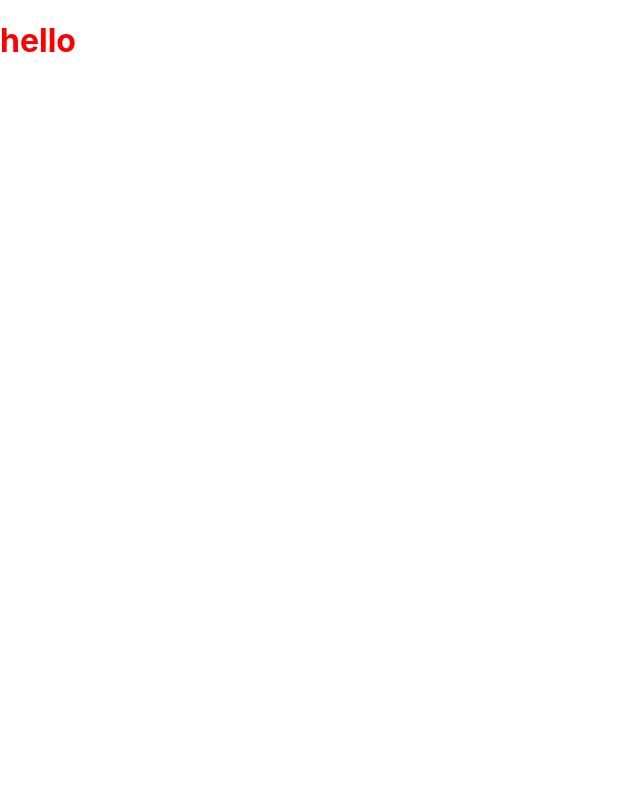
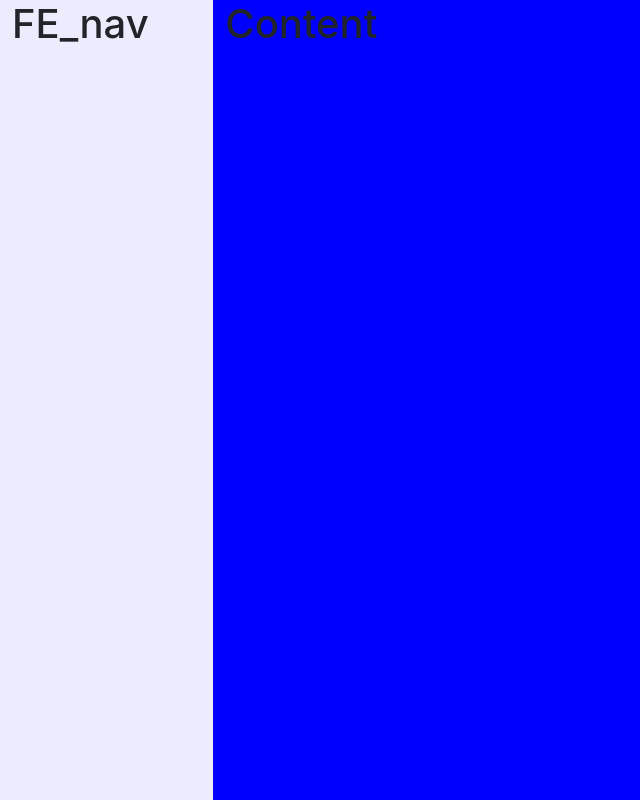
Before and after one commit to baconbao123/FontEnd_sem1, a React (Create React App) app: page /admin in a window 1280 px wide. Shown: the whole page, without its empty margins (0-640 px from the left). Built offline with nearby package versions, Linux system fonts and the light colour scheme.

Commit message:
admin nguyen

```diff
--- a/package.json
+++ b/package.json
@@ -6,9 +6,13 @@
     "@testing-library/jest-dom": "^5.16.5",
     "@testing-library/react": "^13.4.0",
     "@testing-library/user-event": "^13.5.0",
+    "bootstrap": "^5.3.0",
     "react": "^18.2.0",
+    "react-bootstrap": "^2.7.4",
     "react-dom": "^18.2.0",
+    "react-router-dom": "^6.12.1",
     "react-scripts": "^5.0.1",
+    "sass": "^1.63.4",
     "web-vitals": "^2.1.4"
   },
   "scripts": {
--- a/public/index.html
+++ b/public/index.html
@@ -24,6 +24,12 @@
       work correctly both with client-side routing and a non-root public URL.
       Learn how to configure a non-root public URL by running `npm run build`.
     -->
+    <link
+  rel="stylesheet"
+  href="https://cdn.jsdelivr.net/npm/bootstrap@5.3.0/dist/css/bootstrap.min.css"
+  integrity="sha384-9ndCyUaIbzAi2FUVXJi0CjmCapSmO7SnpJef0486qhLnuZ2cdeRhO02iuK6FUUVM"
+  crossorigin="anonymous"
+/>
     <title>React App</title>
   </head>
   <body>
--- a/src/App.jsx
+++ b/src/App.jsx
@@ -1,12 +1,24 @@
+import {Routes,Route,Link} from 'react-router-dom'
 
+import React, { useRef } from 'react';
 import './App.scss';
+
+import AD_home from './Component/FE_admin/AD_component/AD_home';
+
 
 function App() {
   return (
-    <div className="App">
-    <h1 className="h1">hello</h1>
-    </div>
-  );
+
+<>
+{/* amdin */}
+    <Routes>
+    <Route path='/admin' element={<AD_home/>}/>
+
+
+    </Routes>
+</>
+
+  )
 }
 
 export default App;
--- /dev/null
+++ b/src/Component/FE_admin/AD_component/AD_home.jsx
@@ -0,0 +1,18 @@
+import React from 'react'
+import AD_nav from '../Layout/AD_nav'
+import '../AD_component/AD_home.scss'
+import {Container,Col,Row} from 'react-bootstrap'
+export default function AD_home() {
+  return (
+    <Container fluid className='wrapper'>
+    <Row>
+        <Col lg={2} md={2} className='bg-gray'>
+            <AD_nav/>
+            </Col>
+        <Col lg={10} md={10} className='bg-blue'>
+            <h1>Content</h1>
+        </Col>
+    </Row>
+    </Container>
+  )
+}
--- /dev/null
+++ b/src/Component/FE_admin/AD_component/AD_home.scss
@@ -0,0 +1,10 @@
+.wrapper {
+    .bg-gray {
+        background-color: #edecfe;
+         height: 100vh;
+
+    }
+    .bg-blue {
+        background-color: blue;
+    }
+}
--- /dev/null
+++ b/src/Component/FE_admin/Layout/AD_nav.jsx
@@ -0,0 +1,7 @@
+import React from 'react'
+
+export default function AD_nav() {
+  return (
+    <h1>FE_nav</h1>
+  )
+}
--- a/src/index.js
+++ b/src/index.js
@@ -1,13 +1,21 @@
 import React from 'react';
 import ReactDOM from 'react-dom/client';
+import {BrowserRouter as Router} from 'react-router-dom';
+
+import 'bootstrap/dist/css/bootstrap.min.css';
+
+
 import './index.scss';
 import App from './App';
-
 
 const root = ReactDOM.createRoot(document.getElementById('root'));
 root.render(
   <React.StrictMode>
-    <App />
+   <Router>
+
+    <App/>
+   </Router>
+
   </React.StrictMode>
 );
 
```
Also changed, not shown: 1 other file (tests, documents, lock files or other folders).
